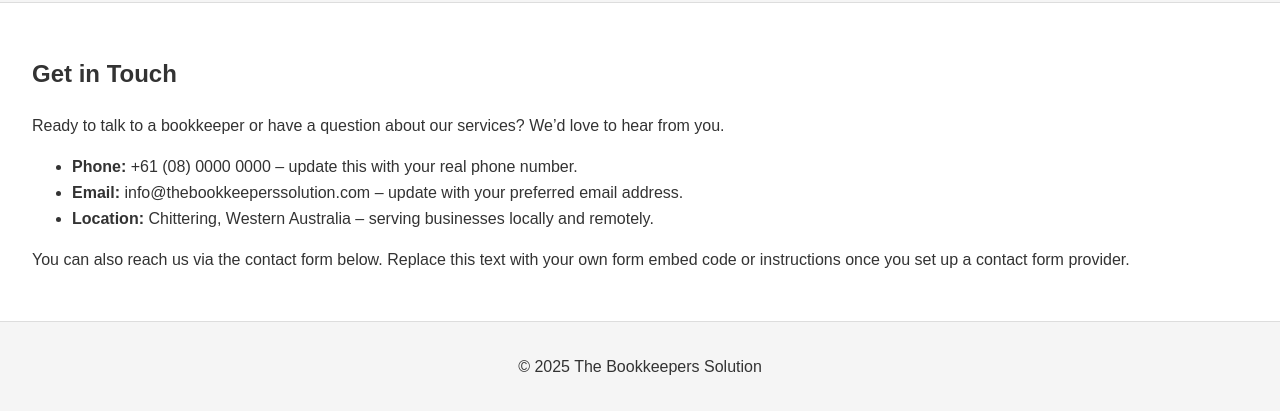
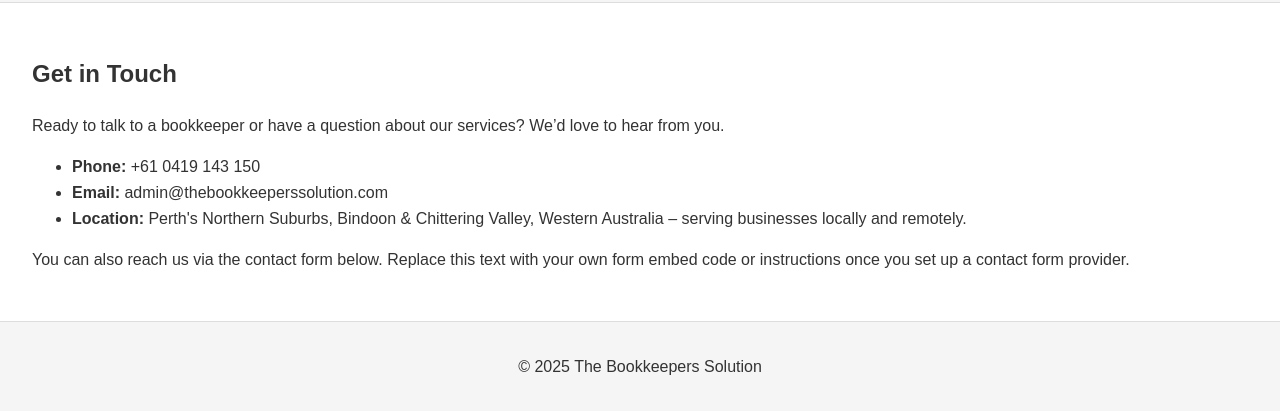
Before and after one commit to Bookkeepers-site/Bookie, an Eleventy site: page contact.md in a window 1280 px wide. Shown: the part 88-502 px from the top of the page. Built offline with nearby package versions, Linux system fonts and the light colour scheme; Eleventy itself is replaced by a stand-in of ours; files that its build step writes are made by us from their sources.

Commit message:
Update contact.md

```diff
--- a/contact.md
+++ b/contact.md
@@ -7,8 +7,8 @@ title: "Contact"
 
 Ready to talk to a bookkeeper or have a question about our services?  We’d love to hear from you.
 
-* **Phone:** +61 (08) 0000 0000 – update this with your real phone number.
-* **Email:** info@thebookkeeperssolution.com – update with your preferred email address.
-* **Location:** Chittering, Western Australia – serving businesses locally and remotely.
+* **Phone:** +61 0419 143 150
+* **Email:** admin@thebookkeeperssolution.com
+* **Location:** Perth's Northern Suburbs, Bindoon & Chittering Valley, Western Australia – serving businesses locally and remotely.
 
 You can also reach us via the contact form below.  Replace this text with your own form embed code or instructions once you set up a contact form provider.
```
